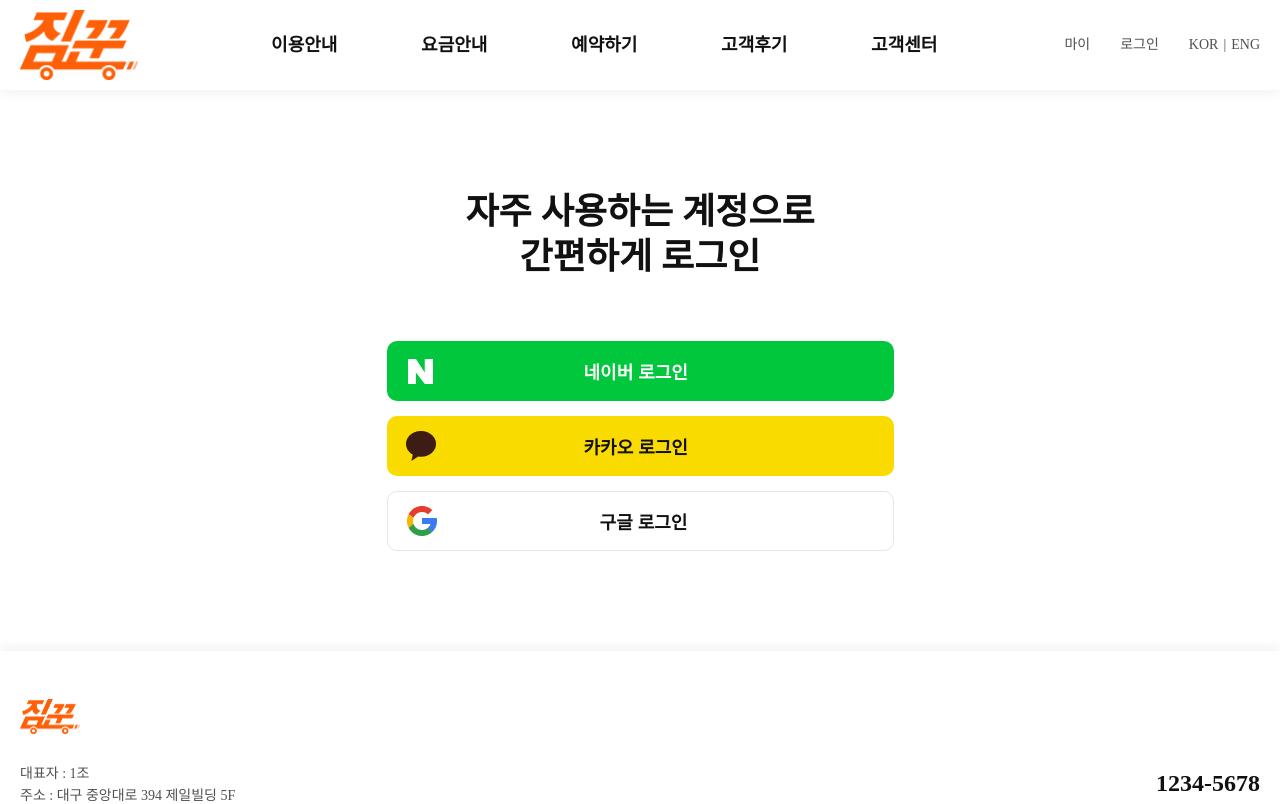
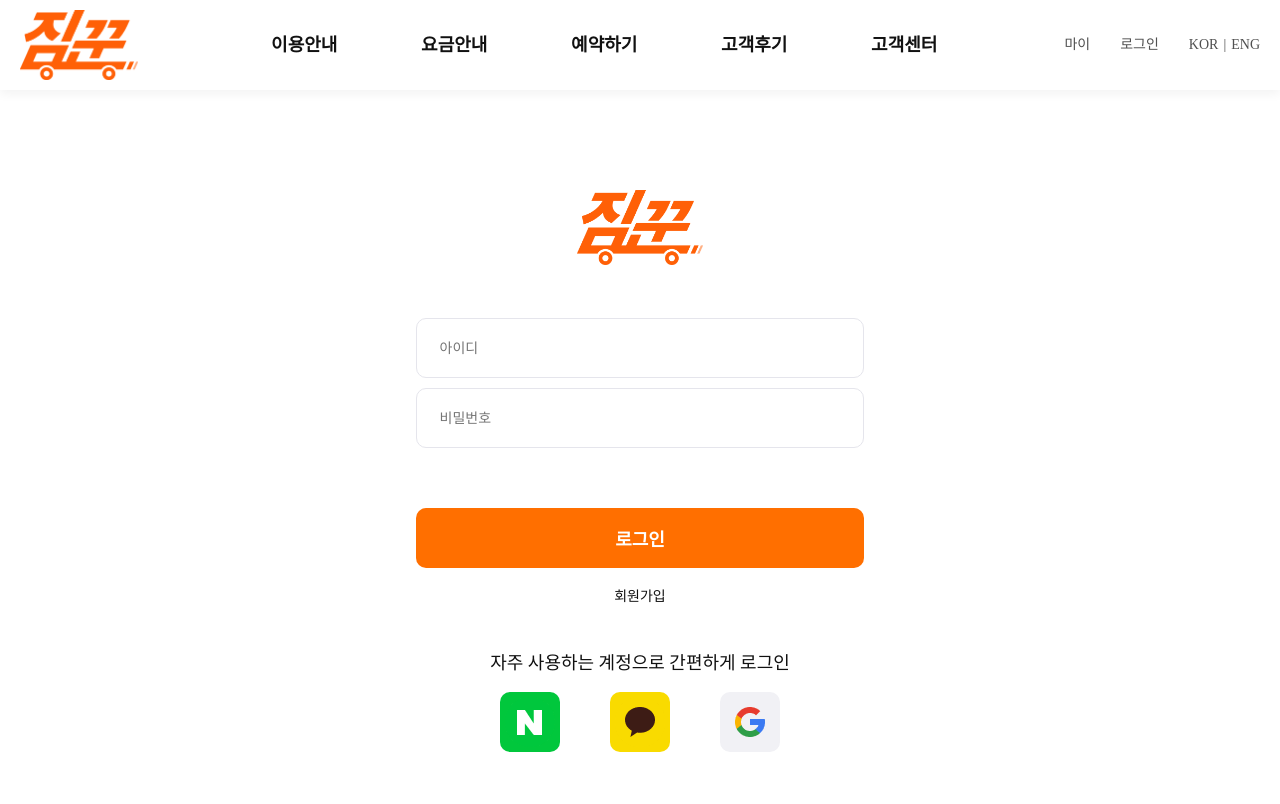
Before and after one commit to HongEungyung/jimggun, a Vue app: page /login in a window 1280 px wide. Shown: the top 804 px of the page. Built offline with nearby package versions, Linux system fonts and the light colour scheme.

Commit message:
회원가입 유효성 검사 실시간 기능 추가 / 로그인 페이지 변경

```diff
--- a/src/App.vue
+++ b/src/App.vue
@@ -1,17 +1,22 @@
 <script setup>
 import Header from "./components/Header.vue";
 import Footer from "./components/Footer.vue";
+import { useRoute } from 'vue-router';
+import { computed } from 'vue';
+
+const route = useRoute();
+const isPopup = computed(() => route.query.popup === 'true');
 </script>
 
 <template>
 
-    <Header class="header"/>
+    <Header class="header" v-if="!isPopup"/>
 
   <main>
     <router-view></router-view>
   </main>
   <footer>
-    <Footer />
+    <Footer v-if="!isPopup"/>
   </footer>
 </template>
 
--- a/src/components/Header.vue
+++ b/src/components/Header.vue
@@ -1,4 +1,6 @@
-<script setup></script>
+<script setup>
+
+</script>
 
 <template>
   <!-- 전체 레이아웃 -->
@@ -31,7 +33,7 @@
 </template>
 
 <style lang="scss" scoped>
-@import "/src/assets/variables";
+@import '/src/assets/variables';
 // 전체 레이아웃
 .headerWrap {
   width: 100%;
--- a/src/views/A7_login.vue
+++ b/src/views/A7_login.vue
@@ -4,29 +4,30 @@ import { ref } from 'vue';
 
 <template>
   <div class="a7-wrap">
-    <h1 class="A7-h1">자주 사용하는 계정으로<br />간편하게 로그인</h1>
-    <!-- <h1 class="A7-h1">
-      짐꾼에게 짐을 맡기고
-      <br />
-      지금 여행을 떠나세요 !
-    </h1>
-    <p>자주 사용하는 계정으로 간편하게 로그인</p> -->
-    <div class="btn-warp">
-      <router-link to="/signUp" class="routerBtn routerBtn1">
-        <button class="loginBtn naver">
-          <img src="../../public/images/kang/naver.png" alt="네이버" class="icon" /> 네이버 로그인
-        </button>
-      </router-link>
-      <router-link to="/signUp" class="routerBtn routerBtn2">
-        <button class="loginBtn kakao">
-          <img src="../../public/images/kang/kakao.png" alt="카카오" class="icon" />카카오 로그인
-        </button>
-      </router-link>
-      <router-link to="/signUp" class="routerBtn routerBtn3">
-        <button class="loginBtn google">
-          <img src="../../public/images/kang/google.png" alt="구글" class="icon" />구글 로그인
-        </button>
-      </router-link>
+    <div class="logoContainer">
+      <img src="../../public/images/jimggun_logo.png" alt="로고" class="logo" />
+    </div>
+    <div class="loginInputContainer">
+      <input type="text" placeholder="아이디" class="loginInput" />
+      <input type="text" placeholder="비밀번호" class="loginInput" />
+    </div>
+    <button class="loginBtn">로그인</button>
+    <div class="routerContainer">
+      <router-link to="/signUp" class="goSignUp">회원가입</router-link>
+    </div>
+    <div class="snsLoginContainer">
+      <p>자주 사용하는 계정으로 간편하게 로그인</p>
+      <div class="snsIconBox">
+        <div class="snsIcon naver">
+          <img src="../../public/images/kang/naver.png" alt="네이버" />
+        </div>
+        <div class="snsIcon kakao">
+          <img src="../../public/images/kang/kakao.png" alt="카카오" />
+        </div>
+        <div class="snsIcon google">
+          <img src="../../public/images/kang/google.png" alt="구글" />
+        </div>
+      </div>
     </div>
   </div>
 </template>
@@ -35,86 +36,92 @@ import { ref } from 'vue';
 @import '/src/assets/variables';
 
 .a7-wrap {
-  max-width: 520px;
+  max-width: 510px;
   margin: auto;
   padding-top: 100px;
+  flex-direction: column;
   text-align: center;
+  font-family: $font-family;
 }
 a {
   text-decoration: none;
+  color: $font-primary;
 }
-.A7-h1 {
-  font-size: 36px;
+//로고
+.logo {
+  width: 126px;
+}
+//인풋
+.loginInputContainer {
+  display: flex;
+  flex-direction: column;
+  gap: 10px;
+  align-items: center;
+  margin-top: 50px;
+}
+.loginInput {
+  width: 88%;
+  height: 60px;
+  border: 1px solid $input-select;
+  border-radius: 10px;
+  font-size: 14px;
+  color: $font-light-gray;
+  padding: 21px 23px;
+}
+//로그인 버튼
+.loginBtn {
+  width: 88%;
+  height: 60px;
+  background-color: $primary-color;
+  color: $white;
+  font-size: 18px;
   font-weight: bold;
-  line-height: 45px;
-  color: $font-primary;
-  // margin-bottom: 10px;
-  margin-bottom: 61px;
+  margin-top: 60px;
+  border: none;
+  border-radius: 10px;
+  cursor: pointer;
 }
-p {
-  font-size: 20px;
-  color: $font-gray;
-  margin-bottom: 61px;
+//회원가입
+.routerContainer {
+  margin-top: 20px;
 }
-// 로그인 버튼
-.btn-warp {
+.goSignUp {
+  font-size: 14px;
+}
+//간편 로그인
+.snsLoginContainer {
+  margin-top: 50px;
+  margin-bottom: 100px;
   display: flex;
   flex-direction: column;
   align-items: center;
+}
+.snsLoginContainer > p {
+  font-size: 18px;
+  color: $font-primary;
+}
+.snsIconBox {
+  display: flex;
+  margin-top: 20px;
+  gap: 50px;
+}
+.snsIcon {
+  display: flex;
   justify-content: center;
-  width: 100%;
-  height: 100%;
-  text-align: center;
-  gap: 15px;
+  align-items: center;
+  width: 60px;
+  height: 60px;
+  border-radius: 10px;
+  cursor: pointer;
 }
-.routerBtn {
-  width: 100%;
-  cursor: default;
-}
-// 간편 로그인
-.loginBtn {
-  // width: 507px;
-  width: 97.5%;
-  height: 60px;
-  font-size: 18px;
-  font-weight: bold;
-  // margin-bottom: 15px;
-  text-decoration: none;
-  border: none;
-  outline: none;
-  border-radius: 10px;
-  display: flex;
-  align-items: center;
-  cursor: pointer;
-  margin: auto;
-}
+
 .naver {
-  background-color: $naver-color;
-  color: #fff;
-}
-.naver > .icon,
-.kakao > .icon {
-  display: block;
-  // margin-left: 10px;
-  margin-left: 1.9%;
-  // margin-right: 141px;
-  margin-right: 27.1%;
+  background: $naver-color;
 }
 .kakao {
-  background-color: $kakao-color;
-  color: $font-primary;
+  background: $kakao-color;
 }
 .google {
-  color: $font-primary;
-  margin-bottom: 100px;
-  background-color: #fff;
-  border: $input-select, 1px, solid;
-}
-.google > .icon {
-  display: block;
-  // margin-left: 10px;
-  margin-left: 1.9%;
-  // margin-right: 157px;
-  margin-right: 30.2%;
+  background-color: $bg-light;
 }
 </style>
--- a/src/views/A7_signUp.vue
+++ b/src/views/A7_signUp.vue
@@ -17,6 +17,32 @@ const errors = ref({
   phone: '',
   email: '',
 });
+// 유효성 검사 정의
+const validateField = (field) => {
+  if (field === 'name') {
+    errors.value.name = !name.value.trim() ? '이름을 입력해주세요.' : '';
+  }
+
+  if (field === 'phone') {
+    if (!phone.value.trim()) {
+      errors.value.phone = '전화번호를 입력해주세요.';
+    } else if (!/^\d{3}-\d{4}-\d{4}$/.test(phone.value)) {
+      errors.value.phone = '올바른 전화번호 형식이 아닙니다. (000-0000-0000)';
+    } else {
+      errors.value.phone = '';
+    }
+  }
+
+  if (field === 'email') {
+    if (!email.value.trim()) {
+      errors.value.email = '이메일을 입력해주세요.';
+    } else if (!/^[^\s@]+@[^\s@]+\.[^\s@]+$/.test(email.value)) {
+      errors.value.email = '올바른 이메일 형식이 아닙니다.';
+    } else {
+      errors.value.email = '';
+    }
+  }
+};
 // 모두 동의합니다
 watch(allAgree, (newValue) => {
   terms.value = newValue;
@@ -38,45 +64,20 @@ const togglePrivacy = () => {
 };
 
 // 유효성 검사 & 회원가입 처리 함수
+const validateAllFields = () => {
+  validateField('name');
+  validateField('phone');
+  validateField('email');
+
+  return !errors.value.name && !errors.value.phone && !errors.value.email;
+};
 const handleSignUp = () => {
-  let isValid = true;
-
-  // 입력 필드 유효성 검사
-  if (!name.value.trim()) {
-    errors.value.name = '이름을 입력해주세요.';
-    isValid = false;
-  } else {
-    errors.value.name = '';
-  }
-
-  if (!phone.value.trim()) {
-    errors.value.phone = '전화번호를 입력해주세요.';
-    isValid = false;
-  } else if (!/^\d{3}-\d{4}-\d{4}$/.test(phone.value)) {
-    errors.value.phone = '올바른 전화번호 형식이 아닙니다. (000-0000-0000)';
-    isValid = false;
-  } else {
-    errors.value.phone = '';
-  }
-
-  if (!email.value.trim()) {
-    errors.value.email = '이메일을 입력해주세요.';
-    isValid = false;
-  } else if (!/^[^\s@]+@[^\s@]+\.[^\s@]+$/.test(email.value)) {
-    errors.value.email = '올바른 이메일 형식이 아닙니다.';
-    isValid = false;
-  } else {
-    errors.value.email = '';
-  }
-
-  // 약관 체크 여부 검사
   if (!terms.value || !privacy.value) {
     alert('모든 약관에 동의해야 회원가입이 가능합니다.');
     return;
   }
 
-  // 모든 유효성 검사를 통과한 경우, 페이지 이동
-  if (isValid) {
+  if (validateAllFields()) {
     router.push('/signUpFinish');
   }
 };
@@ -93,6 +94,7 @@ const formatPhone = (e) => {
   } else {
     phone.value = `${digits.slice(0, 3)}-${digits.slice(3, 7)}-${digits.slice(7, 11)}`;
   }
+  validateField('phone');
 };
 </script>
 
@@ -133,11 +135,13 @@ const formatPhone = (e) => {
     <h2>개인정보 입력</h2>
     <div class="infoWrap">
       <span class="star">*</span> <span class="infoSectionTitle">이름</span>
-      <input type="text" v-model="name" placeholder="홍길동" class="infoInput name" /><img
-        src="../../public/images/kang/inputName.png"
-        alt="이름 입력"
-        class="infoIcon"
-      />
+      <input
+        type="text"
+        v-model="name"
+        placeholder="홍길동"
+        class="infoInput name"
+        @input="validateField('name')"
+      /><img src="../../public/images/kang/inputName.png" alt="이름 입력" class="infoIcon" />
       <p class="errorText" v-if="errors.name">{{ errors.name }}</p>
     </div>
 
@@ -156,18 +160,20 @@ const formatPhone = (e) => {
 
     <div class="infoWrap">
       <span class="star">*</span> <span class="infoSectionTitle">E-mail</span>
-      <input type="email" v-model="email" placeholder="0000@naver.com" class="infoInput mail" /><img
-        src="../../public/images/kang/inputMail.png"
-        alt="이메일 입력"
-        class="infoIcon"
-      />
+      <input
+        type="email"
+        v-model="email"
+        placeholder="0000@naver.com"
+        class="infoInput mail"
+        @input="validateField('email')"
+      /><img src="../../public/images/kang/inputMail.png" alt="이메일 입력" class="infoIcon" />
       <p class="errorText" v-if="errors.email">{{ errors.email }}</p>
     </div>
 
     <div class="btTextParent">
       <p class="btText"><strong>*휴대전화</strong>는 수하물 운송 서비스 이용시 필수</p>
     </div>
-    <button class="signUpBtn" @click="handleSignUp">가입하기</button>
+    <button type="button" class="signUpBtn" @click="handleSignUp">가입하기</button>
   </div>
 </template>
 
```
Also changed, not shown: src/components/ModalInquire.vue (+44 -132 lines), public/images/kang/google.png.
